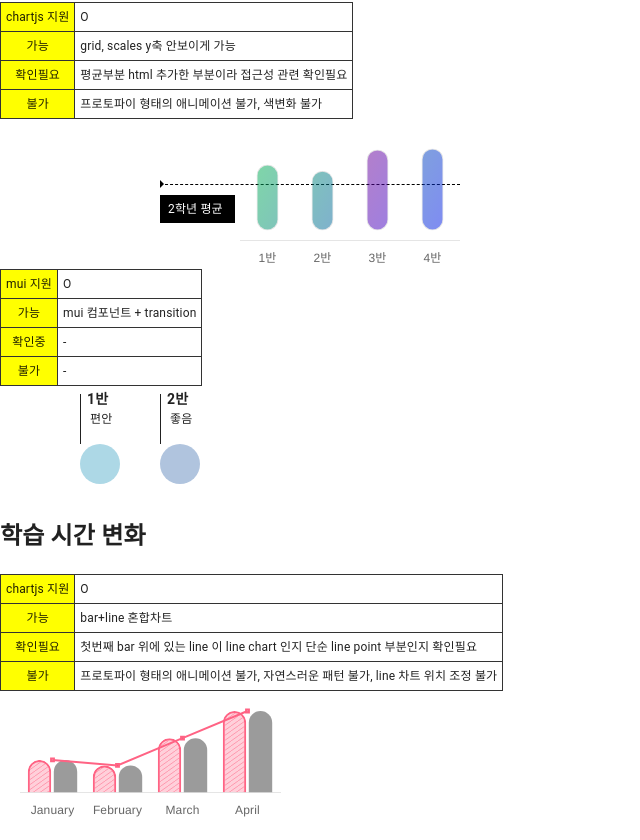
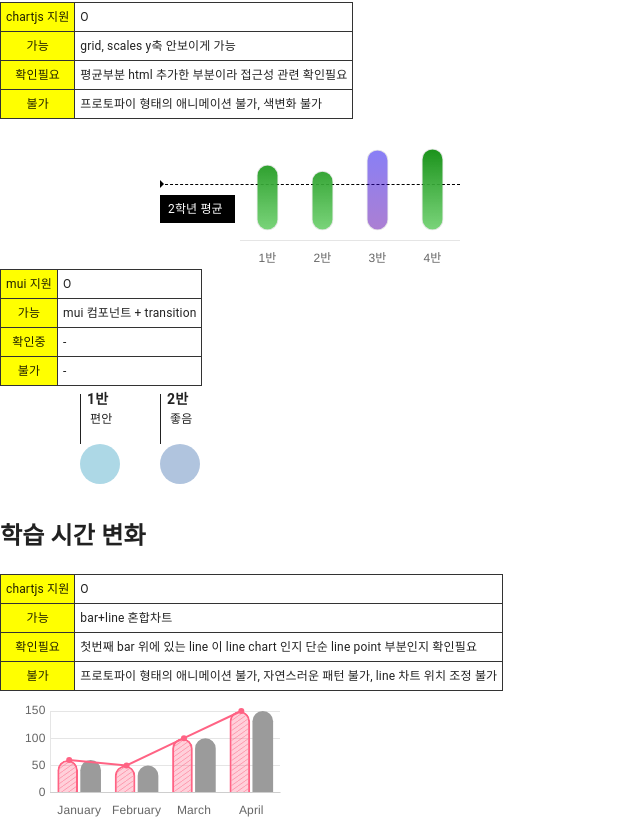
Before and after one commit to rightbrainLIB/miraeN_function_test, a React (Vite) app: page /miraeN_function_test/t1 in a window 1280 px wide. Shown: the part 726-1566 px from the top of the page, without its empty margins (0-640 px from the left). Built offline with nearby package versions, Linux system fonts and the light colour scheme.

Commit message:
[수정] 그래프 수정

```diff
--- a/src/pages/T1.tsx
+++ b/src/pages/T1.tsx
@@ -34,6 +34,51 @@ import {
 import { Bar, Chart, Bubble } from "react-chartjs-2";
 import annotationPlugin from "chartjs-plugin-annotation";
 
+const lineoffset = {
+  id: "lineoffset",
+  afterDraw: (chart: {
+    ctx: any;
+    data: { datasets: any };
+    scales: { x: any; y: any };
+  }) => {
+    const ctx = chart.ctx;
+    const datasets = chart.data.datasets;
+    const xAxis = chart.scales.x;
+    const yAxis = chart.scales.y;
+
+    const datasetIndex = datasets.findIndex(
+      (dataset: { label: string }) => dataset.label === "Dataset 2"
+    );
+    const lineData = datasets[datasetIndex].data;
+
+    ctx.save();
+    ctx.beginPath();
+    ctx.lineWidth = 2;
+    ctx.strokeStyle = "rgb(255, 99, 132)";
+    lineData.forEach((value: number, index: number) => {
+      const x = xAxis.getPixelForValue(index);
+      const y = yAxis.getPixelForValue(value);
+      if (index === 0) {
+        ctx.moveTo(x - 10, y);
+      } else {
+        ctx.lineTo(x - 10, y);
+      }
+    });
+    ctx.stroke();
+
+    lineData.forEach((value: number, index: number) => {
+      const x = xAxis.getPixelForValue(index);
+      const y = yAxis.getPixelForValue(value);
+      ctx.beginPath();
+      ctx.arc(x - 10, y, 3, 0, 2 * Math.PI);
+      ctx.fillStyle = "rgb(255, 99, 132)";
+      ctx.fill();
+    });
+
+    ctx.restore();
+  },
+};
+
 ChartJS.register(
   CategoryScale,
   LinearScale,
@@ -43,7 +88,8 @@ ChartJS.register(
   Title,
   Tooltip,
   Legend,
-  annotationPlugin
+  annotationPlugin,
+  lineoffset
 );
 
 function T1() {
@@ -102,6 +148,7 @@ function T1() {
       title: {
         display: false,
       },
+      lineoffset: false,
       // annotation: {
       //   clip: false,
       //   annotations: [
@@ -142,19 +189,21 @@ function T1() {
           const shape = document.createElement("canvas");
           const ctx = shape?.getContext("2d");
           if (ctx) {
-            const gradient = ctx.createLinearGradient(
-              0,
-              0,
-              shape.width,
-              shape.height
-            );
+            // const gradient = ctx.createLinearGradient(
+            //   0,
+            //   0,
+            //   shape.width,
+            //   shape.height
+            // );
+            const gradient = ctx.createLinearGradient(0, shape.width, 0, 10);
 
             if (context.dataIndex === 2) {
               gradient.addColorStop(0, "rgba(255, 0, 0, 0.5)");
               gradient.addColorStop(1, "rgba(0, 0, 255, 0.5)");
             } else {
-              gradient.addColorStop(0, "rgba(0, 255, 0, 0.5)");
-              gradient.addColorStop(1, "rgba(0, 0, 255, 0.5)");
+              gradient.addColorStop(0, "rgba(144, 238, 144, 0.5)");
+              gradient.addColorStop(0.5, "rgba(144, 238, 144, 0.8)");
+              gradient.addColorStop(1, "rgba(0, 128, 0, 1)");
             }
 
             return gradient;
@@ -173,36 +222,6 @@ function T1() {
         borderSkipped: false,
       },
     ],
-  };
-
-  const options02 = {
-    responsive: true,
-    layout: {
-      padding: 20,
-    },
-    plugins: {
-      legend: {
-        display: false,
-      },
-      title: {
-        display: false,
-      },
-    },
-    scales: {
-      x: {
-        grid: {
-          display: false,
-        },
-      },
-      y: {
-        beginAtZero: true,
-        display: false,
-        grid: {
-          drawBorder: false,
-          display: false,
-        },
-      },
-    },
   };
 
   const createPattern = (
@@ -235,21 +254,63 @@ function T1() {
     "rgba(255, 99, 132, .5)"
   ) as CanvasPattern;
 
+  const options02 = {
+    responsive: true,
+
+    layout: {
+      padding: 20,
+    },
+    plugins: {
+      legend: {
+        display: false,
+      },
+      title: {
+        display: false,
+      },
+      lineoffset: true,
+    },
+    scales: {
+      x: {
+        grid: {
+          display: false,
+        },
+      },
+      y: {
+        beginAtZero: true,
+        ticks: {
+          padding: 5,
+        },
+        grid: {
+          drawTicks: false,
+          display: true,
+        },
+      },
+      x2: {
+        display: false,
+        offset: true,
+        grid: {
+          display: false,
+        },
+      },
+    },
+  };
+
   const labels02 = ["January", "February", "March", "April"];
   const data02 = {
     labels: labels02,
     datasets: [
-      {
-        type: "line" as const,
-        label: "Dataset 1",
-        borderColor: "rgb(255, 99, 132)",
-        borderWidth: 2,
-        fill: false,
-        data: [60, 50, 100, 150],
-        pointStyle: "rect",
-        pointRadius: 2,
-        pointHoverRadius: 2,
-      },
+      // {
+      //   type: "line" as const,
+      //   label: "Dataset 1",
+      //   borderColor: "rgb(255, 99, 132)",
+      //   borderWidth: 2,
+      //   fill: false,
+      //   data: [60, 50, 100, 150],
+      //   pointStyle: "rect",
+      //   pointRadius: 2,
+      //   pointHoverRadius: 2,
+      //   xAxisID: "x2",
+      // },
       {
         type: "bar" as const,
         label: "Dataset 2",
@@ -271,6 +332,7 @@ function T1() {
 
   const options03 = {
     plugins: {
+      lineoffset: false,
       legend: {
         display: false,
         labels: {
@@ -584,6 +646,7 @@ function T1() {
                 borderColor: "#000",
                 borderStyle: "dashed",
                 opacity: 0,
+                zIndex: 1,
                 animation: "fadeIn 0.8s 0.5s forwards",
                 "@keyframes fadeIn": {
                   "0%": {
```
